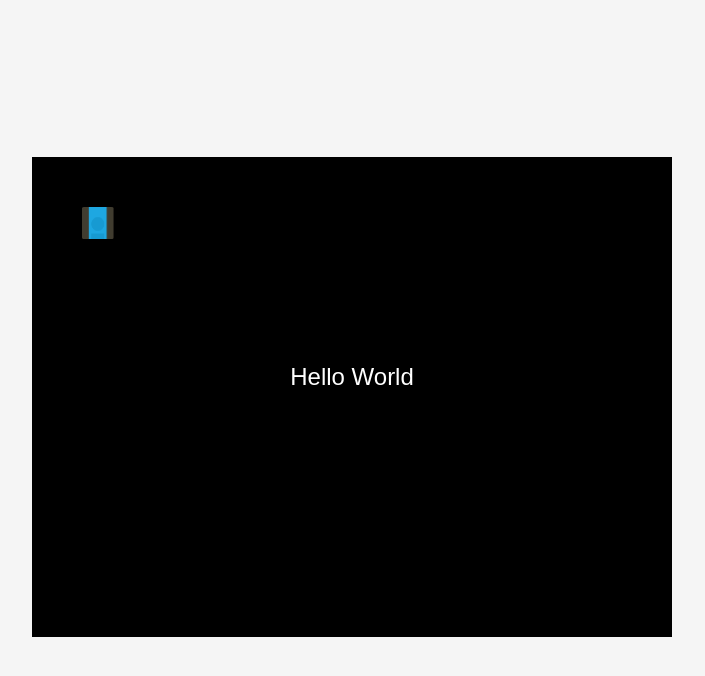
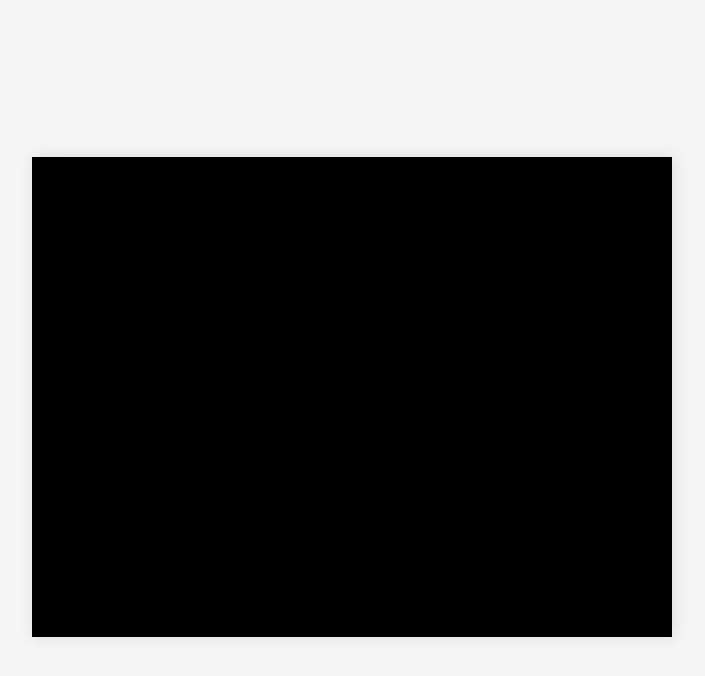
Before and after one commit to maderarasto/ts-create-game, a website built with Vite: page index.html in a window 1280 px wide. Shown: the whole page, without its empty margins (288-993 px from the left). Built offline with nearby package versions, Linux system fonts and the light colour scheme.

Commit message:
State Management #6: added a state stack for managing states in applicaiton.

```diff
--- a/src/framework/Core/Application.ts
+++ b/src/framework/Core/Application.ts
@@ -6,6 +6,7 @@ import Vector2 from "./Vector2";
 import Queue from "./Structures/Queue";
 import EventsHandler from "./EventHandler";
 import InputController from "../Interfaces/InputController";
+import StateStack from "../States/StateStack";
 
 export default abstract class Application {
     // Application indicators
@@ -19,8 +20,7 @@ export default abstract class Application {
     private assets: AssetManager;
     private eventHandler: EventsHandler;
     protected inputController?: InputController;
-
-    private context: States.Context;
+    protected readonly stateStack;
 
     // temporary properties for testing
     private mob?: Mob;
@@ -33,11 +33,11 @@ export default abstract class Application {
         this.assets = new AssetManager();
         this.commands = new Queue();
         this.eventHandler = new EventsHandler(this.canvas);
-        this.context = {
+        this.stateStack = new StateStack({
             config: config,
             assets: this.assets,
             inputController: this.inputController
-        };
+        })
 
         this.assets.loadImage(`${defines.ASSETS_DIR}/images/Tanks/tankBlue.png`, 'TANK_BLUE').then(() => {
             const tankImage = this.assets.get('image', 'TANK_BLUE') as HTMLImageElement;
@@ -90,11 +90,12 @@ export default abstract class Application {
      */
     private handleEvents() {
         while (!this.eventHandler.isEmpty()) {
-            const event = this.eventHandler.pollEvent();
-            this.inputController?.handleKeyboardEvent(event, this.commands);
+            this.stateStack.handleEvent(this.eventHandler.pollEvent());
+
+            if (this.stateStack.isEmpty()) {
+                this.running = false;
+            }
         }
-
-        this.inputController?.handleRealtimeInput(this.commands);
     }
 
     /**
@@ -103,12 +104,7 @@ export default abstract class Application {
      * @param deltaTime time in seconds since last update call.
      */
     private update(deltaTime: number) {
-        while (!this.commands.isEmpty()) {
-            const command = this.commands.dequeue();
-            this.mob?.onCommand(command);
-        }
-
-        this.mob?.update(deltaTime);
+        this.stateStack.update(deltaTime);
     }
 
     /**
@@ -122,18 +118,7 @@ export default abstract class Application {
         }
 
         this.beforeRender(context);
-
-        context.fillStyle = 'black';
-        context.fillRect(0, 0, this.config.default.width, this.config.default.height);
-
-        context.fillStyle = 'white';
-        context.font = '24px sans-serif';
-        context.fillText('Hello World',
-            (this.config.default.width - context.measureText('Hello World').width) / 2,
-            (this.config.default.height - 24) / 2,
-        );
-
-        this.mob?.render(context);
+        this.stateStack.render(context);
     }
 
     abstract onStart(): void;
--- a/src/framework/States/State.ts
+++ b/src/framework/States/State.ts
@@ -1,6 +1,7 @@
 import CanHandleEvent from "../Interfaces/CanHandleEvent";
 import Renderable from "../Interfaces/Renderable";
 import Updatable from "../Interfaces/Updatable";
+import StateStack from "./StateStack";
 
 /**
  * Represents an abstract base state in which application can be.
@@ -9,6 +10,7 @@ import Updatable from "../Interfaces/Updatable";
  */
 export default abstract class State implements CanHandleEvent, Updatable, Renderable {
     constructor(
+        private stack: StateStack,
         protected context: States.Context
     ) {
 
@@ -41,14 +43,16 @@ export default abstract class State implements CanHandleEvent, Updatable, Render
     }
 
     /**
-     * Handle an event from event queue.
+     * Handle an event from event queue. If result is false then state stack will not handle
+     * events of next states.
      *
      * @param event event
      */
     abstract handleEvent(event: Core.Event): boolean;
 
     /**
-     * Update a logic of current state.
+     * Update a logic of current state. If result is false then state stack will not update logic
+     * of next states.
      *
      * @param deltaTime seconds since last update.
      */
--- a/src/framework/States/StateFactory.ts
+++ b/src/framework/States/StateFactory.ts
@@ -1,5 +1,6 @@
 import Factory from "../Interfaces/Factory";
 import State from "./State";
+import StateStack from "./StateStack";
 
 /**
  * Provides functionality for creating instances of state implementations.
@@ -34,14 +35,14 @@ export  default class StateFactory implements Factory<string, State> {
      * @param context state context.
      * @returns instance of state implementation.
      */
-    create(key: string, context: States.Context): State {
+    create(key: string, stack: StateStack, context: States.Context): State {
         const constructor = this.stateConstructors.get(key);
 
         if (!constructor) {
             throw new Error(`A state with key "${key}" is already registered`);
         }
 
-        return new constructor(context);
+        return new constructor(stack, context);
     }
 
 }
--- /dev/null
+++ b/src/framework/States/StateStack.ts
@@ -0,0 +1,137 @@
+import CanHandleEvent from "../Interfaces/CanHandleEvent";
+import Renderable from "../Interfaces/Renderable";
+import Updatable from "../Interfaces/Updatable";
+import Queue from "../Core/Structures/Queue";
+import State from "./State";
+import StateFactory from "./StateFactory";
+
+/**
+ * Represents a request to change state stack based on action.
+ */
+type PendingRequest = {
+    action: 'push' | 'pop' | 'clear'
+    stateKey?: string
+}
+
+/**
+ * Represents a stack of states that also serves as finite state machine of application.
+ */
+export default class StateStack implements CanHandleEvent, Updatable, Renderable {
+
+    private states: State[];
+    private requestQueue: Queue<PendingRequest>;
+    private stateFactory: StateFactory;
+
+    constructor(
+        private context: States.Context
+    ) {
+        this.states = [];
+        this.requestQueue = new Queue();
+        this.stateFactory = new StateFactory();
+    }
+
+    /**
+     * Check if state stack is empty.
+     *
+     * @returns boolean result.
+     */
+    isEmpty() {
+        return this.states.length === 0;
+    }
+
+    /**
+     * Register a state constructor for creating an instance of state implementation.
+     *
+     * @param stateKey unique key of state.
+     * @param constructor constructor of state.
+     */
+    registerState(stateKey: string, constructor: Core.Constructor<State>) {
+        this.stateFactory.register(stateKey, constructor);
+    }
+
+    /**
+     * Make a request to push a new state from state instance.
+     *
+     * @param stateKey unique key of state.
+     */
+    requestPushState(stateKey: string) {
+        this.requestQueue.enqueue({
+            action: 'push',
+            stateKey: stateKey
+        });
+    }
+
+    /**
+     * Make a request to pop out last pushed state from state instance.
+     */
+    requestPopState() {
+        this.requestQueue.enqueue({
+            action: 'pop'
+        });
+    }
+
+    /**
+     * Make a request to clear all states in state stack from state instance.
+     */
+    requestClearStates() {
+        this.requestQueue.enqueue({
+            action: 'clear'
+        });
+    }
+
+    /**
+     * Handle event of all states in reverse until handling event of state return false.
+     *
+     * @param event event from event queue.
+     */
+    handleEvent(event: Core.Event): void {
+        [...this.states].reverse().every(state => {
+            return state.handleEvent(event);
+        });
+
+        this.processRequests();
+    }
+
+    /**
+     * Update logic of all states in reverse until updating logic of state return false.
+     *
+     * @param deltaTime seconds since last update.
+     */
+    update(deltaTime: number): void {
+        [...this.states].reverse().every(state => {
+            return state.update(deltaTime);
+        });
+
+        this.processRequests();
+    }
+
+    /**
+     * Render all states in state stack.
+     *
+     * @param context 2d rendering context.
+     */
+    render(context: CanvasRenderingContext2D): void {
+        this.states.forEach(state => {
+            state.render(context);
+        })
+    }
+
+    /**
+     * Process all pendings requests on state stack.
+     */
+    private processRequests() {
+        while (!this.requestQueue.isEmpty()) {
+            const pendingRequest = this.requestQueue.dequeue();
+
+            if (pendingRequest.action === 'push') {
+                const stateKey = pendingRequest.stateKey as string;
+                const state = this.stateFactory.create(stateKey, this, this.context);
+                this.states.push(state);
+            } else if (pendingRequest.action === 'pop') {
+                const state = this.states.pop();
+            } else if (pendingRequest.action === 'clear') {
+                this.states = [];
+            }
+        }
+    }
+}
--- a/src/game/Game.ts
+++ b/src/game/Game.ts
@@ -1,5 +1,6 @@
 import Application from "../framework/Core/Application";
 import PlayerController from "./PlayerController";
+import IntroState from "./states/IntroState";
 
 export default class Game extends Application {
     constructor(canvas: HTMLCanvasElement, config: Core.AppConfig) {
@@ -13,6 +14,11 @@ export default class Game extends Application {
      *  It runs once.
      */
     onStart() {
+        // Register states
+        this.stateStack.registerState('IntroState', IntroState);
+
+        // Request to push first state in stack
+        this.stateStack.requestPushState('IntroState');
     }
 
     /**
--- a/src/game/states/IntroState.ts
+++ b/src/game/states/IntroState.ts
@@ -1,9 +1,14 @@
 import State from "../../framework/States/State";
+import StateStack from "../../framework/States/StateStack";
 
 /**
  * Represents a first state after application started.
  */
 export default class IntroState extends State {
+    constructor(stack: StateStack, context: States.Context) {
+        super(stack, context);
+    }
+
     handleEvent(event: Core.Event): boolean {
         return true;
     }
@@ -13,7 +18,8 @@ export default class IntroState extends State {
     }
 
     render(context: CanvasRenderingContext2D): void {
-
+        context.fillStyle = 'black';
+        context.fillRect(0, 0, this.context.config.default.width, this.context.config.default.height);
     }
 
 }
--- a/src/style.css
+++ b/src/style.css
@@ -46,3 +46,7 @@ h1 {
 .card {
   padding: 2em;
 }
+
+canvas {
+  box-shadow: 2px 0px 15px rgba(0, 0, 0, 0.1);
+}
```
